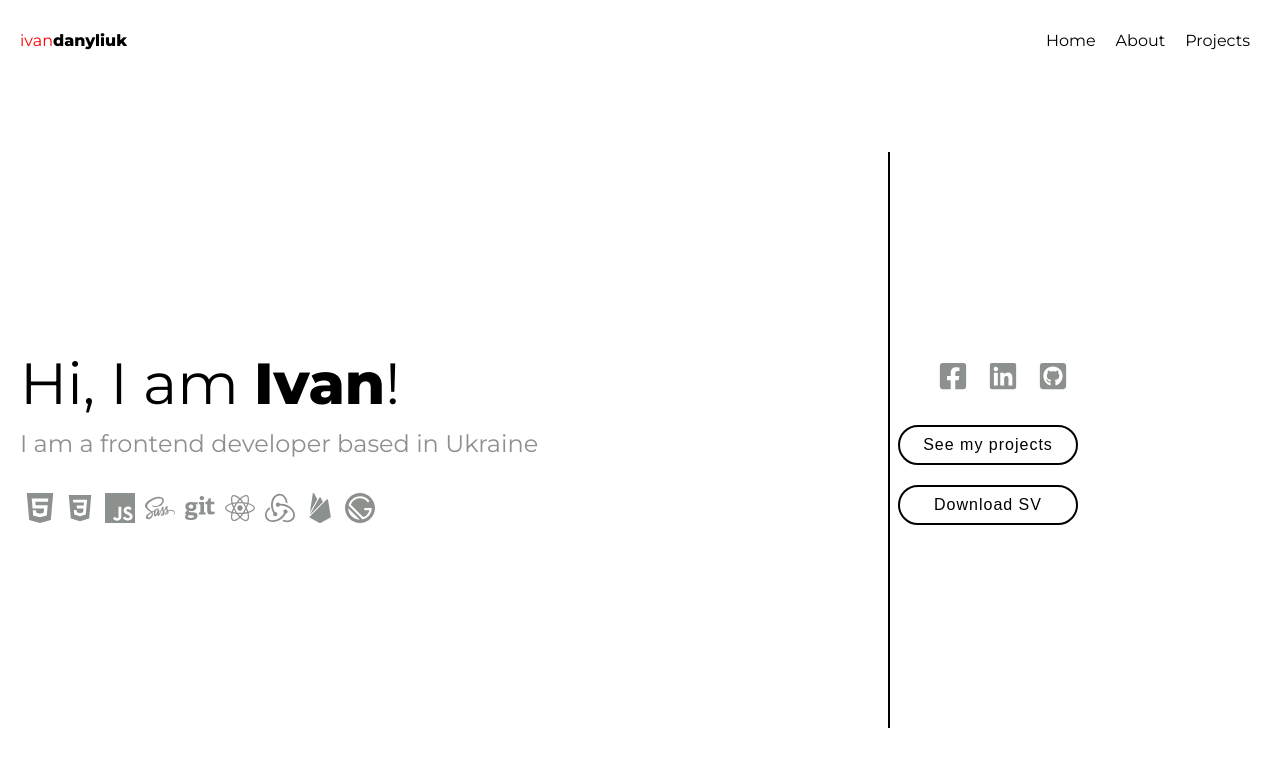
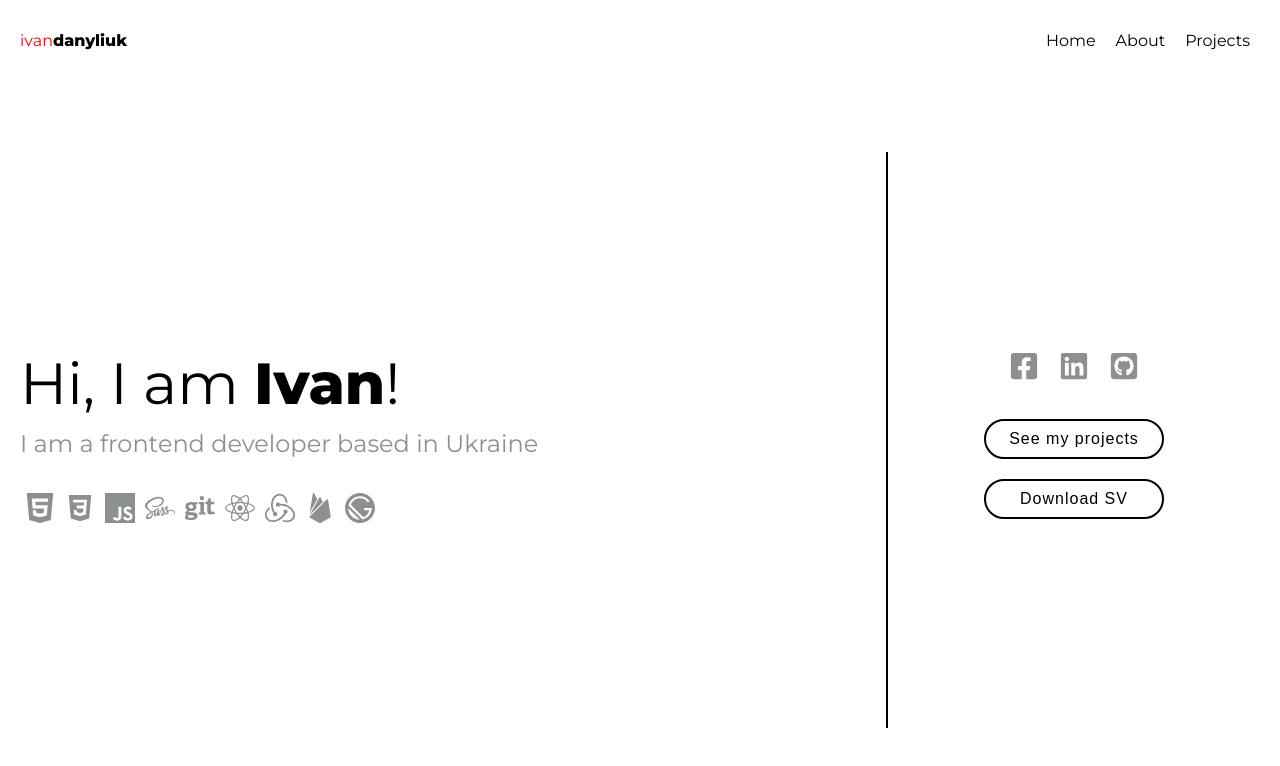
Before and after one commit to IvanDanyliuk/portfolio-gatsbyjs, a Gatsby site: page / in a window 1280 px wide. Built offline with nearby package versions, Linux system fonts and the light colour scheme; Gatsby itself is replaced by a stand-in of ours.

Commit message:
added md-files for projects

```diff
--- a/src/components/MainPage/SocialMediaList.js
+++ b/src/components/MainPage/SocialMediaList.js
@@ -33,7 +33,17 @@ const SocialMediaList = () => {
 
 
 const SocialMedia = styled.ul`
+    position: relative;
+    margin: 0;
+    padding: 0;
+    width: 100%;
     display: flex;
+    justify-content: center;
+    box-sizing: border-box;
+
+    @media (max-width: 768px) {
+        justify-content: center;
+    }
 `;
 
 const SocialMediaLink = styled.a`
@@ -45,6 +55,10 @@ const SocialMediaLink = styled.a`
     &:hover {
         color: rgb(0, 0, 0);
     }
+
+    @media (max-width: 768px) {
+        font-size: 46px;
+    }
 `;
 
 
--- a/src/pages/index.js
+++ b/src/pages/index.js
@@ -36,6 +36,10 @@ const MainPage = styled.section`
     display: flex;
     box-sizing: border-box;
     overflow: hidden;
+
+    @media (max-width: 768px) {
+        flex-direction: column;
+    }
 `;
 
 const Introduction = styled.div`
@@ -59,7 +63,14 @@ const Introduction = styled.div`
         color: rgb(141, 145, 141);
     }
 
+    @media (max-width: 768px) {
+        width: 100%;
+        align-items: center;
 
+        h1, h2 {
+            text-align: center;
+        }
+    }
 `;
 
 const Cta = styled.div`
@@ -69,17 +80,33 @@ const Cta = styled.div`
     display: flex;
     flex-direction: column;
     justify-content: center;
+    align-items: center;
 
     ::before {
         content: '';
         position: absolute;
+        right: 100%;
         width: 2px;
         height: 80%;
         background: rgb(0, 0, 0);
+
+        @media (max-width: 768px) {
+            top: 0;
+            right: 0;
+            left: 0;
+            margin: 0 auto;
+            width: 80%;
+            height: 2px;
+        }
+    }
+
+    @media (max-width: 768px) {
+        width: 100%;
     }
 `;
 
 const BtnGroup = styled.div`
+    margin-top: 20px;
     display: flex;
     flex-direction: column;
 
--- /dev/null
+++ b/src/projects/budget-tracker-js/budget-tracker-js.md
@@ -0,0 +1,3 @@
+type | slug | title | deployLink | githubLink | introImg | postImg
+--- | --- | --- | --- | --- | --- | --- |
+project | /projects/budget-tracker-js | Budget Tracker JS | https://ivandanyliuk.github.io/budget-tracker-app/ | https://github.com/IvanDanyliuk/budget-tracker-app | budget-tracker-js.png | budget-tracker-js.png
--- /dev/null
+++ b/src/projects/portfolio-gatsby/portfolio-gatsby.md
@@ -0,0 +1,3 @@
+type | slug | title | deployLink | githubLink | introImg | postImg
+--- | --- | --- | --- | --- | --- | --- |
+project | /projects/portfolio-gatsby | Portfolio | https://ivandanyliuk.gatsbyjs.io/ | https://github.com/IvanDanyliuk/portfolio-gatsbyjs | portfolio-gatsby.png | portfolio-gatsby.png
--- a/styles.css
+++ b/styles.css
@@ -1,5 +1,6 @@
 body {
     margin: 0;
+    background: rgb(255, 255, 255);
 }
 li {
     list-style: none;
```
Also changed, not shown: src/pages/projects.js (+11 -16 lines), src/projects/budget-tracker-js/budget-tracker-js.png (added), src/projects/portfolio-gatsby/portfolio-gatsby.png (added).
